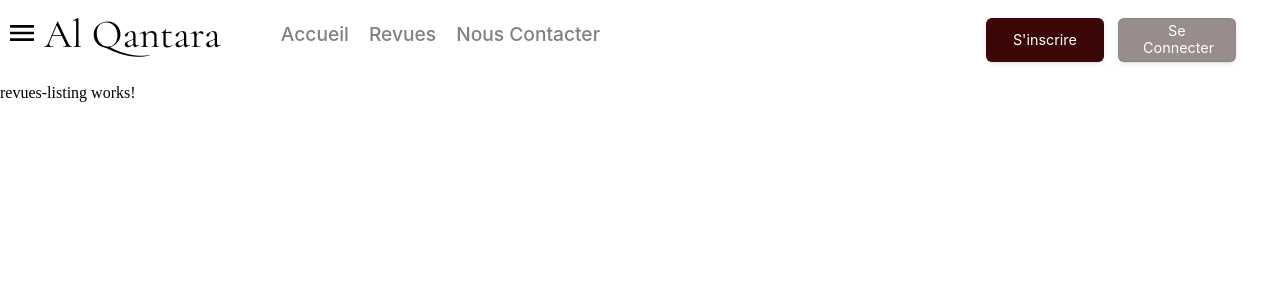
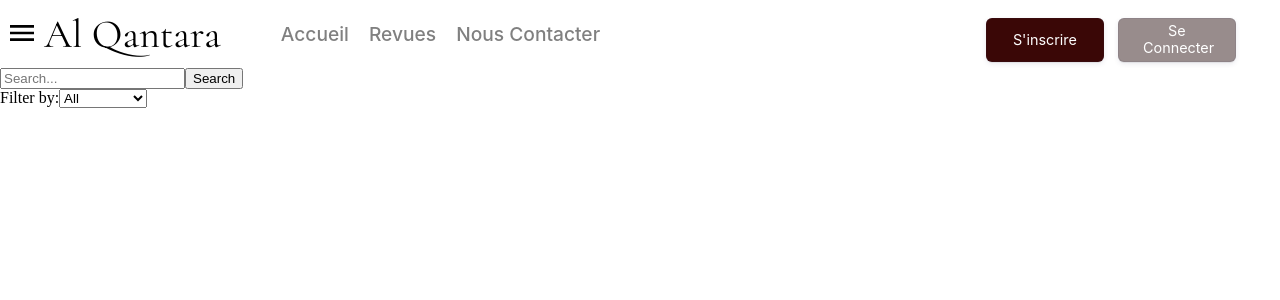
Before and after one commit to Medmat0/Al_Qantara_Webpp, an Angular app in the folder al-qantara-front-v1/: page /revues in a window 1280 px wide. Shown: the top 300 px of the page. Built offline with nearby package versions, Linux system fonts and the light colour scheme.

Commit message:
created revue item

```diff
--- /dev/null
+++ b/al-qantara-front-v1/src/app/pages/revues/components/revues-listing/components/revue-item/revue-item.component.html
@@ -0,0 +1 @@
+<p>revue-item works!</p>
--- a/al-qantara-front-v1/src/app/pages/revues/components/revues-listing/revues-listing.component.html
+++ b/al-qantara-front-v1/src/app/pages/revues/components/revues-listing/revues-listing.component.html
@@ -1 +1,21 @@
-<p>revues-listing works!</p>
+<div>
+  <div class="search-bar">
+    <input type="text" placeholder="Search..." />
+    <button type="button">Search</button>
+  </div>
+  <div class ="filters">
+    <label for="filter">Filter by:</label>
+    <select id="filter">
+      <option value="all">All</option>
+      <option value="category1">Category 1</option>
+      <option value="category2">Category 2</option>
+    </select>
+  </div>
+  <div>
+
+  </div>
+  <div class="pages-number">
+
+
+  </div>
+</div>
```
Also changed, not shown: al-qantara-front-v1/src/app/pages/revues/components/revues-listing/components/revue-item/revue-item.component.ts (added, +12 -0 lines), al-qantara-front-v1/src/app/pages/revues/components/revues-listing/components/revue-item/revue-item.component.scss (added), 1 other file (tests, documents, lock files or other folders).
